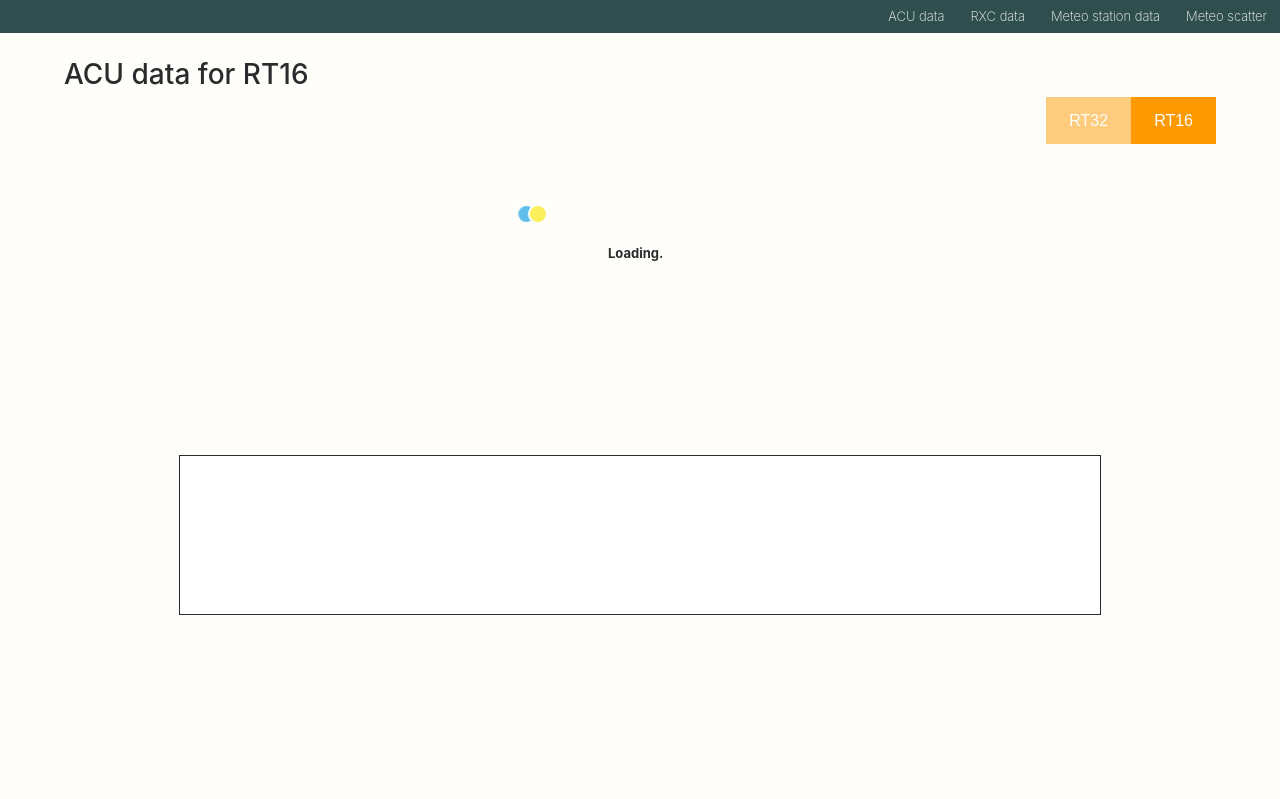
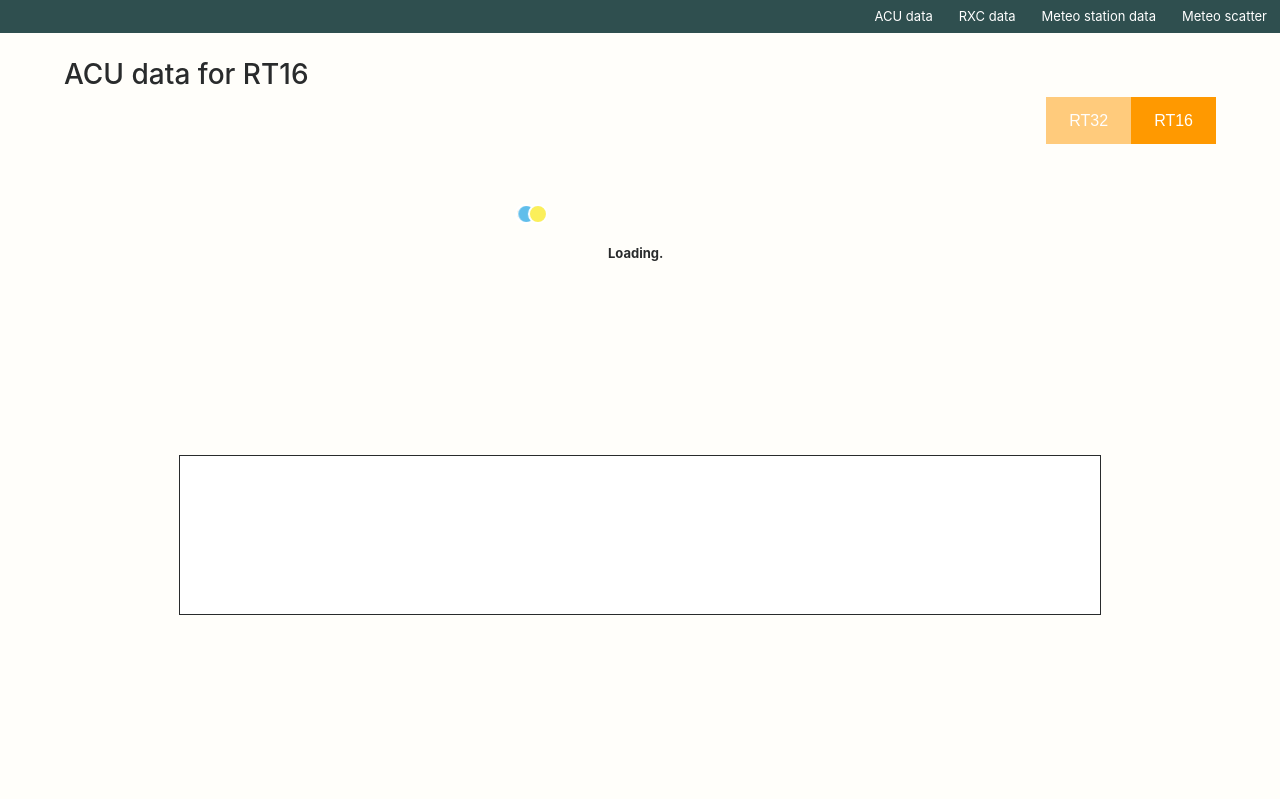
Before and after one commit to Andris-Akacenoks/meteo, a PHP site: page / in a window 1280 px wide. Shown: the top 799 px of the page. Run offline with PHP 8.4, Linux system fonts and the light colour scheme; some libraries are stand-ins or nearby versions.

Commit message:
Removed incorrent font weight

```diff
--- a/src/css/style.css
+++ b/src/css/style.css
@@ -1,7 +1,7 @@
 body{
   font-size: 13px;
   position: relative;
-  font-weight: 200;
+  /* font-weight: 200; */
 }
 
 th, td {
```
